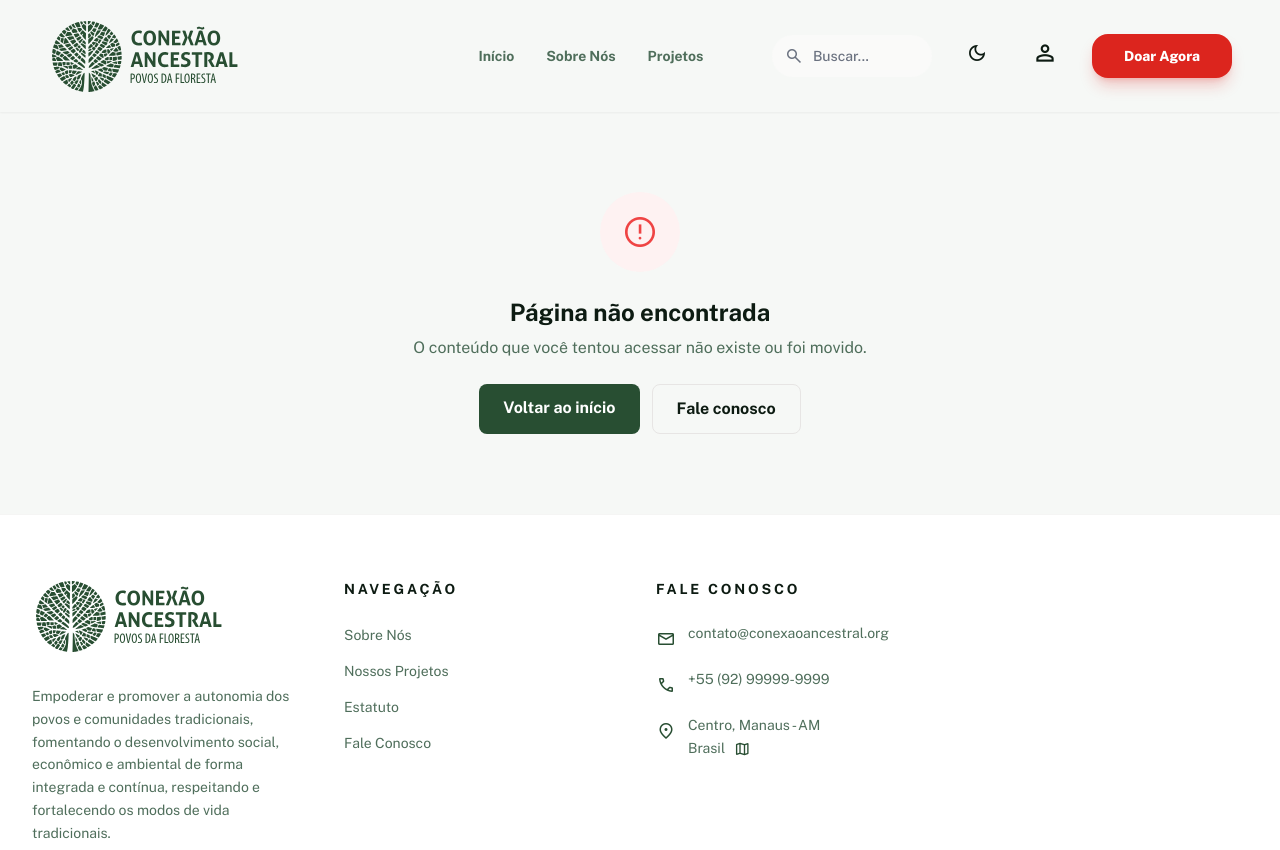
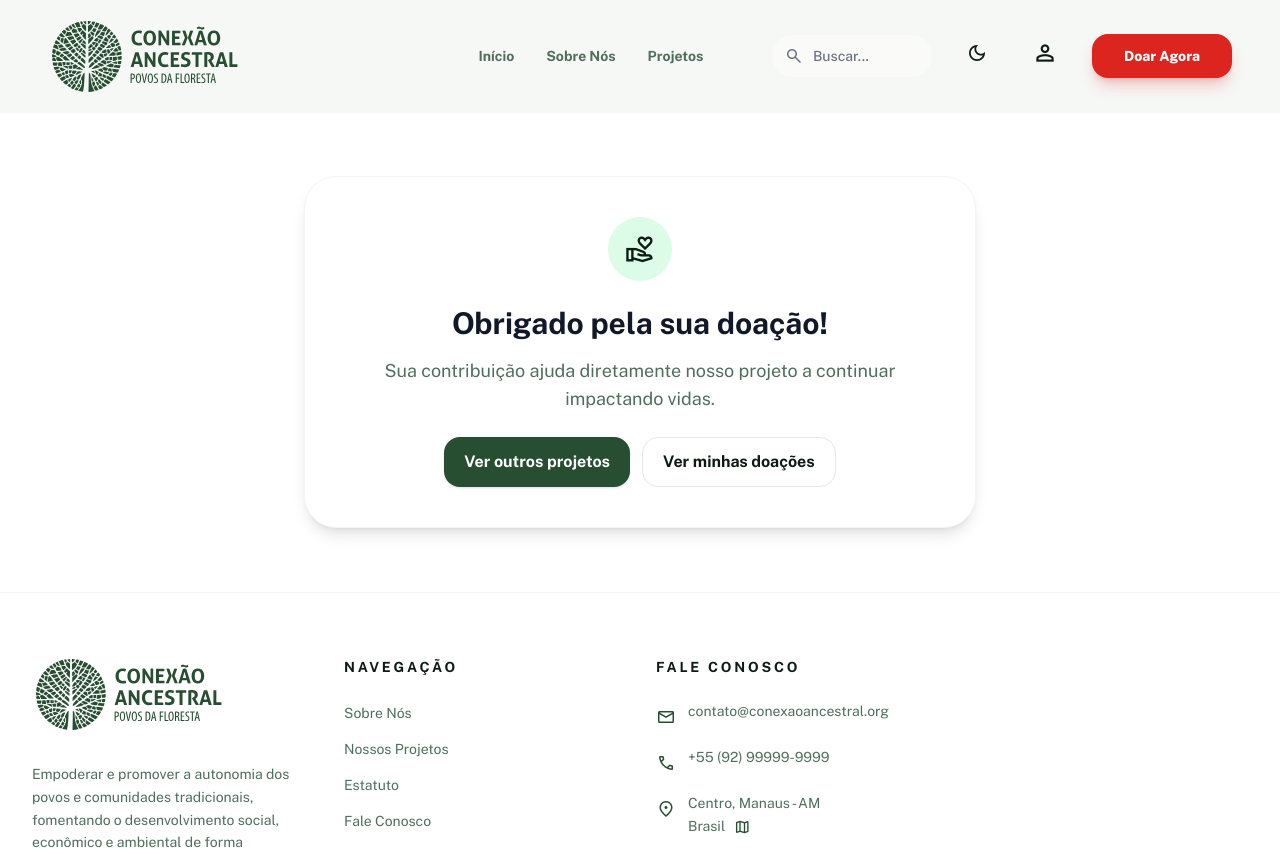
Before and after one commit to danilogravina/Conexaoancestral, a React (Vite) app: page /doacao/obrigado in a window 1280 px wide. Shown: the top 850 px of the page. Built offline with nearby package versions, Linux system fonts and the light colour scheme; no server answers.

Commit message:
Add thank-you page redirect and admin donations policy fix

```diff
--- a/App.tsx
+++ b/App.tsx
@@ -20,6 +20,7 @@ const Transparency = lazy(() => import('./pages/Transparency'));
 const About = lazy(() => import('./pages/About'));
 const SearchResults = lazy(() => import('./pages/SearchResults'));
 const Maintenance = lazy(() => import('./pages/Maintenance'));
+const ThankYou = lazy(() => import('./pages/ThankYou'));
 
 // Admin Pages
 const AdminLayout = lazy(() => import('./pages/admin/AdminLayout'));
@@ -110,6 +111,7 @@ const AppContent: React.FC = () => {
               <Route path="/minha-conta/doacoes" element={<UserDonations />} />
               <Route path="/minha-conta/configuracoes" element={<Settings />} />
               <Route path="/busca" element={<SearchResults />} />
+              <Route path="/doacao/obrigado" element={<ThankYou />} />
 
               {/* Admin Routes */}
               <Route element={<AdminRoute />}>
--- a/pages/ProjectDetails.tsx
+++ b/pages/ProjectDetails.tsx
@@ -350,6 +350,14 @@ Mais do que uma estrutura física, o Centro Cerimonial representa um espaço de
             }
             setPaypalSuccess('Pagamento confirmado! Obrigado pela sua doação. O painel pode levar alguns segundos para atualizar.');
             setPaypalError(null);
+
+            // Redireciona para página de agradecimento
+            navigate('/doacao/obrigado', {
+              state: {
+                amount: Number(donationAmount),
+                projectTitle: project.title,
+              },
+            });
           } catch (err: any) {
             setPaypalError(err?.message || 'Erro ao confirmar pagamento.');
           }
--- /dev/null
+++ b/pages/ThankYou.tsx
@@ -0,0 +1,45 @@
+import React from 'react';
+import { useLocation, Link } from 'react-router-dom';
+
+interface ThanksState {
+  amount?: number;
+  projectTitle?: string;
+}
+
+const ThankYou: React.FC = () => {
+  const location = useLocation();
+  const state = (location.state || {}) as ThanksState;
+  const amount = state.amount && !Number.isNaN(Number(state.amount)) ? Number(state.amount) : null;
+  const projectTitle = state.projectTitle || 'nosso projeto';
+
+  return (
+    <div className="flex-1 flex items-center justify-center bg-surface-light dark:bg-surface-dark py-16 px-4">
+      <div className="max-w-2xl w-full bg-white dark:bg-surface-dark border border-gray-100 dark:border-gray-700 rounded-3xl shadow-lg p-8 md:p-10 text-center">
+        <div className="w-16 h-16 rounded-full bg-green-100 dark:bg-green-900/30 text-green-700 dark:text-green-300 flex items-center justify-center mx-auto mb-6">
+          <span className="material-symbols-outlined text-3xl">volunteer_activism</span>
+        </div>
+        <h1 className="text-3xl font-bold text-gray-900 dark:text-white mb-4">Obrigado pela sua doação!</h1>
+        <p className="text-text-secondary-light dark:text-text-secondary-dark text-lg mb-6">
+          Sua contribuição ajuda diretamente {projectTitle} a continuar impactando vidas.
+          {amount ? ` Valor: R$ ${amount.toFixed(2)}.` : ''}
+        </p>
+        <div className="flex flex-col sm:flex-row gap-3 justify-center">
+          <Link
+            to="/projetos"
+            className="inline-flex items-center justify-center px-5 py-3 rounded-xl bg-primary text-white font-bold shadow hover:bg-primary-dark transition-colors"
+          >
+            Ver outros projetos
+          </Link>
+          <Link
+            to="/minha-conta/doacoes"
+            className="inline-flex items-center justify-center px-5 py-3 rounded-xl border border-gray-200 dark:border-gray-700 text-text-main-light dark:text-white font-bold hover:bg-gray-50 dark:hover:bg-gray-800 transition-colors"
+          >
+            Ver minhas doações
+          </Link>
+        </div>
+      </div>
+    </div>
+  );
+};
+
+export default ThankYou;
```
Also changed, not shown: 1 other file (tests, documents, lock files or other folders).
